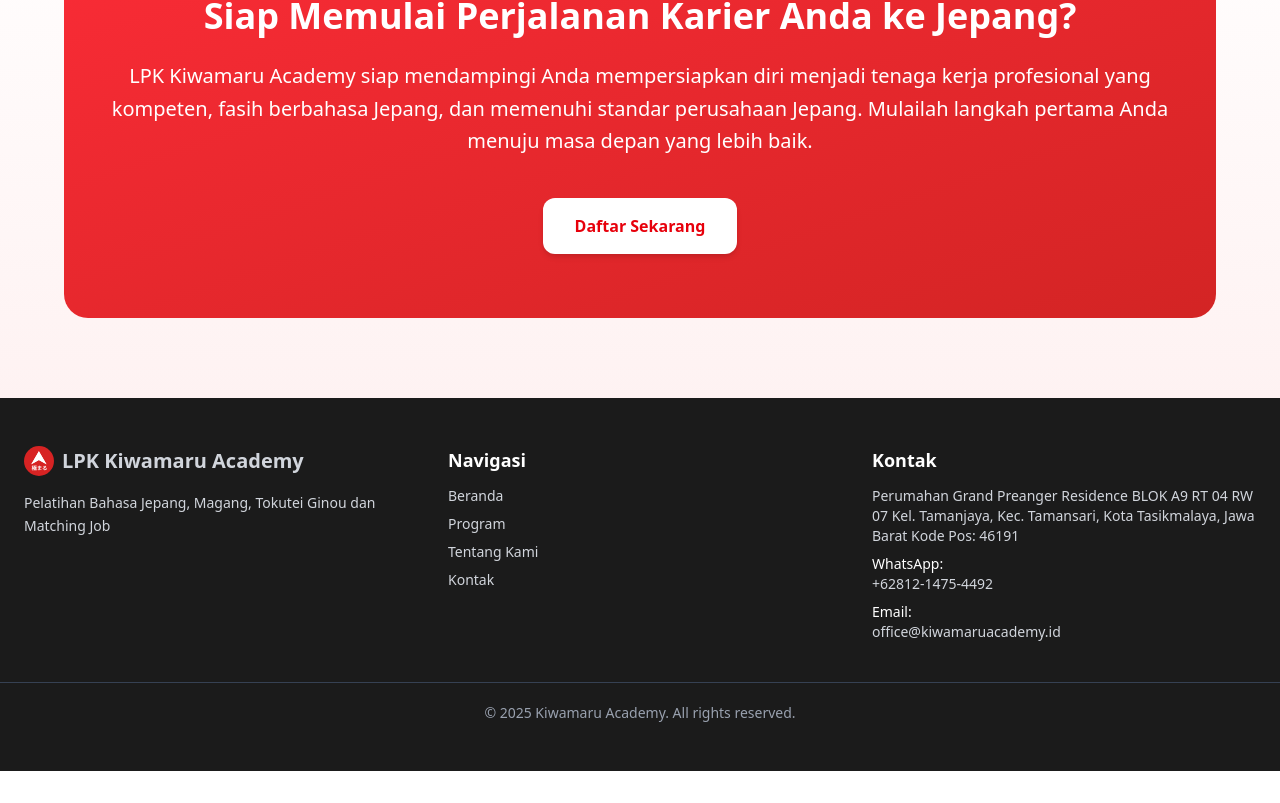
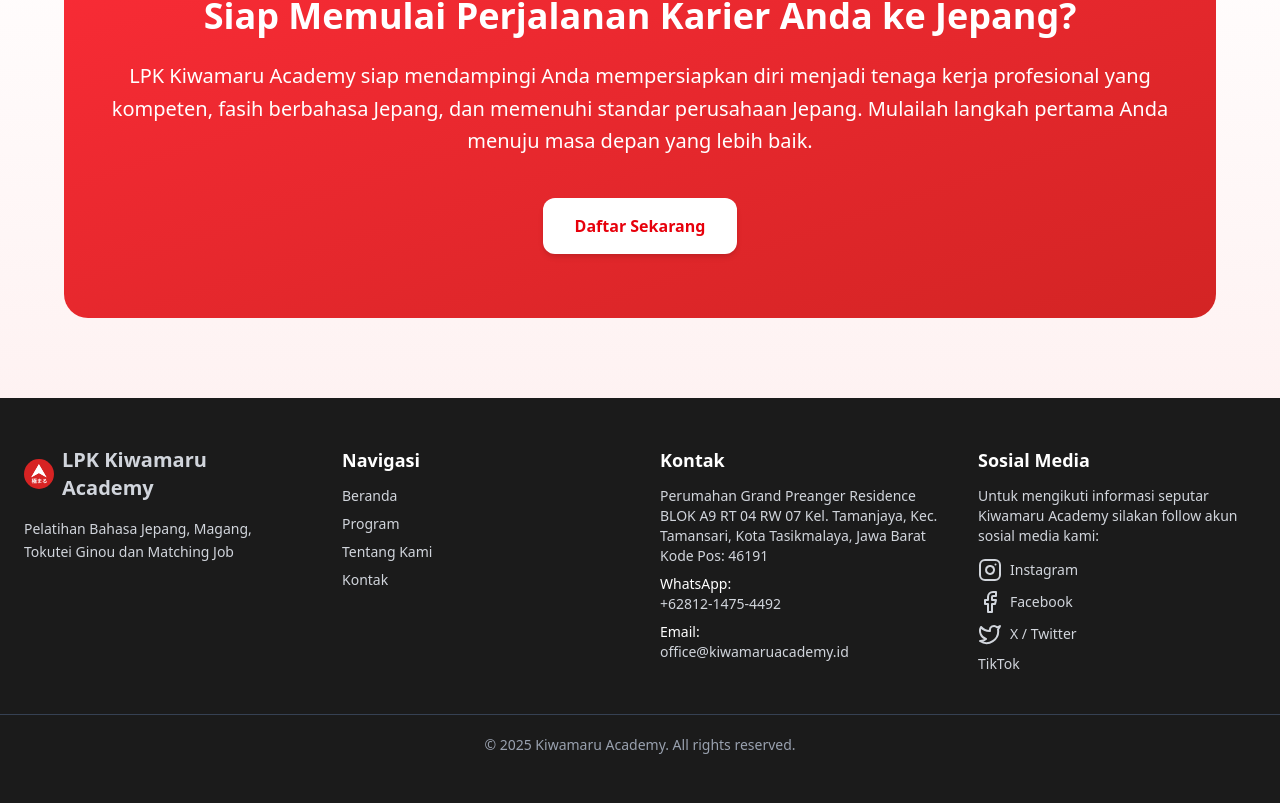
Before and after one commit to hidayahapriliansyah/web-kiwamaru-academy, a Next.js app: page / in a window 1280 px wide. Shown: the part 2897-3700 px from the top of the page. Before the commit the page ends 3668 px from the top, so only its background shows below. Built offline with nearby package versions, Linux system fonts and the light colour scheme.

Commit message:
chore: add icon

```diff
--- a/app/components/footer.tsx
+++ b/app/components/footer.tsx
@@ -2,11 +2,12 @@
 
 import Image from "next/image";
 import Link from "next/link";
+import { InstagramIcon, FacebookIcon, TwitterIcon } from "lucide-react";
 
 export default function Footer() {
   return (
     <footer className="bg-myblack text-gray-300 py-12">
-      <div className="max-w-7xl mx-auto px-6 grid grid-cols-1 md:grid-cols-3 gap-10">
+      <div className="max-w-7xl mx-auto px-6 grid grid-cols-1 md:grid-cols-4 gap-10">
 
         {/* Brand */}
         <div>
@@ -14,11 +15,11 @@ export default function Footer() {
             <Image
               src={"/logo-only.svg"}
               alt="Logo"
-              width={"30"}
-              height={"30"}
+              width={30}
+              height={30}
             />
-          LPK Kiwamaru Academy
-        </Link>
+            LPK Kiwamaru Academy
+          </Link>
           <p className="text-sm leading-relaxed">
             Pelatihan Bahasa Jepang, Magang, Tokutei Ginou dan Matching Job
           </p>
@@ -52,12 +53,60 @@ export default function Footer() {
             </li>
             <li>
               <span className="font-medium text-white">Email:</span>
-              <a href="mailto:info@kiwamaruacademy.com" className="hover:text-white block">
+              <a href="mailto:office@kiwamaruacademy.id" className="hover:text-white block">
                 office@kiwamaruacademy.id
               </a>
             </li>
           </ul>
         </div>
+
+        {/* Social Media */}
+        <div>
+          <h4 className="text-lg font-semibold text-white mb-3">Sosial Media</h4>
+          <p className="text-sm mb-3">
+            Untuk mengikuti informasi seputar Kiwamaru Academy silakan follow akun sosial media kami:
+          </p>
+
+          <ul className="space-y-2 text-sm">
+            <li>
+              <a
+                href="https://instagram.com/kiwamaruacademy.id"
+                target="_blank"
+                className="flex items-center gap-2 hover:text-white"
+              >
+                <InstagramIcon /> Instagram
+              </a>
+            </li>
+            <li>
+              <a
+                href="https://facebook.com/kiwamaruacademy.id"
+                target="_blank"
+                className="flex items-center gap-2 hover:text-white"
+              >
+                <FacebookIcon /> Facebook
+              </a>
+            </li>
+            <li>
+              <a
+                href="https://x.com/@kiwamaruacademy"
+                target="_blank"
+                className="flex items-center gap-2 hover:text-white"
+              >
+                <TwitterIcon /> X / Twitter
+              </a>
+            </li>
+            <li>
+              <a
+                href="https://tiktok.com/@kiwamaruacademy.id"
+                target="_blank"
+                className="flex items-center gap-2 hover:text-white"
+              >
+                TikTok
+              </a>
+            </li>
+          </ul>
+        </div>
+
       </div>
 
       {/* Bottom */}
```
